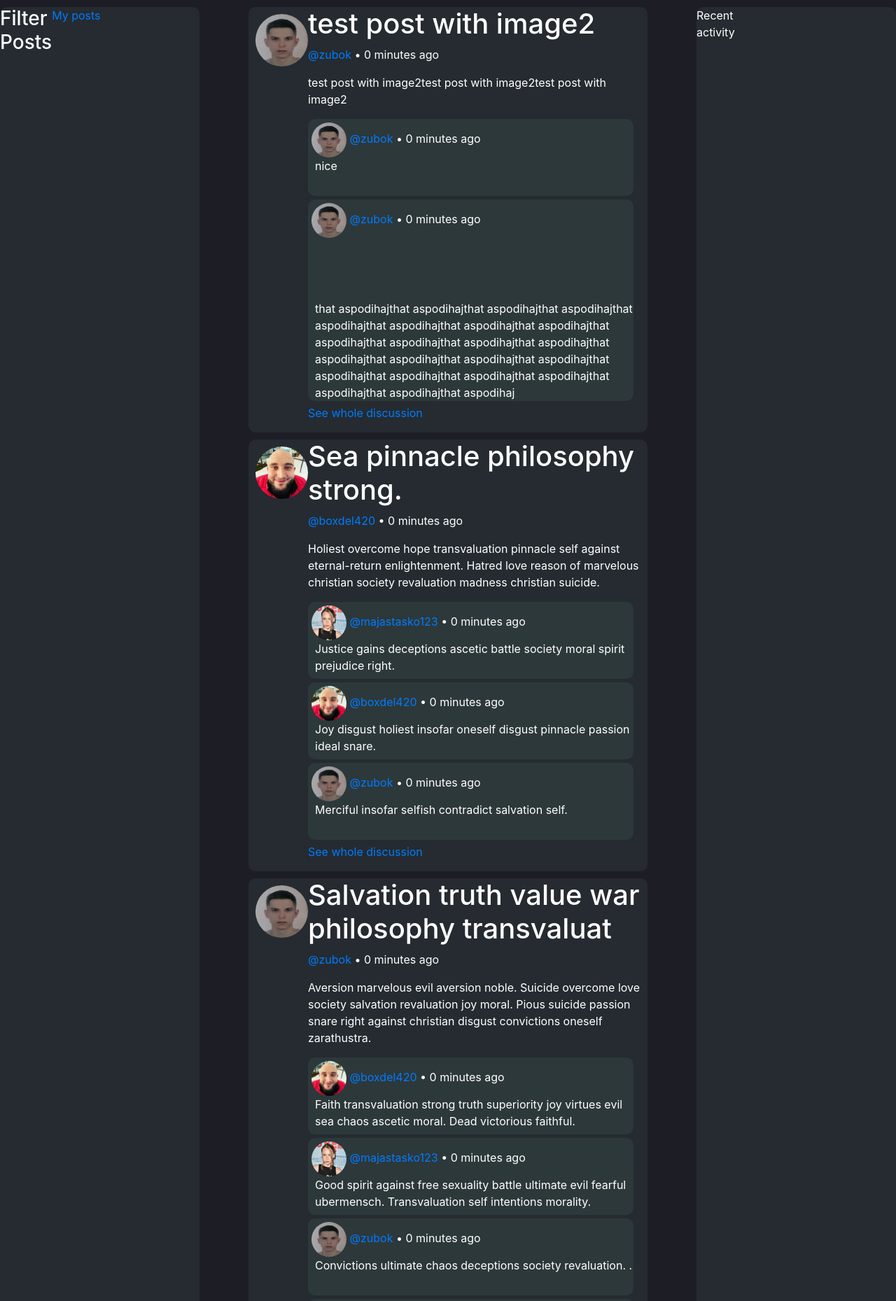
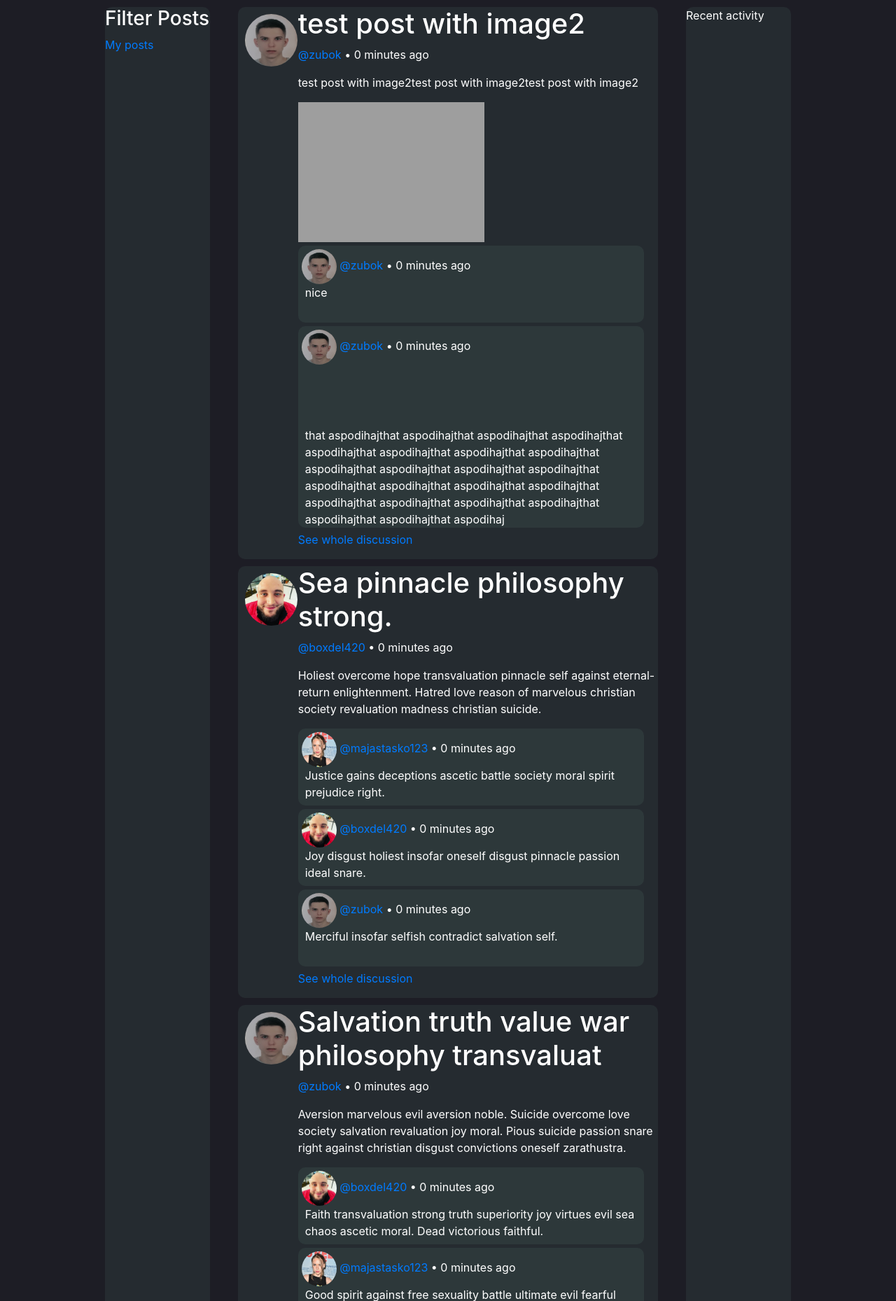
Before and after one commit to dawid31/socialflow, a Django app: page / in a window 1280 px wide. Shown: the part 66-1925 px from the top of the page at 70% size. Run offline with Django 4.2, Linux system fonts and the light colour scheme; data comes from the database, SQL or seed files in the repository; both versions use the stored data as it was after the commit; grey boxes are pictures that could not be loaded.

Commit message:
small visual update for home and post details page

```diff
--- a/DjangoBlogApp/forms.py
+++ b/DjangoBlogApp/forms.py
@@ -8,6 +8,7 @@ class PostForm(ModelForm):
     class Meta():
         model = Post
         fields = '__all__'
+        exclude = ['host']
 
 
 class AccountForm(ModelForm):
--- a/DjangoBlogApp/models.py
+++ b/DjangoBlogApp/models.py
@@ -6,6 +6,7 @@ from django.contrib.auth.models import User
 class Post(models.Model):
     name = models.CharField(max_length=48, blank=True, null=True)
     content = models.TextField(max_length=512)
+    img = models.ImageField(null=True, blank=True)
     host = models.ForeignKey(User, on_delete=models.CASCADE, blank=True, null=True)
     published = models.DateTimeField(auto_now_add=True)
 
--- a/DjangoBlogApp/templates/DjangoBlogApp/home.html
+++ b/DjangoBlogApp/templates/DjangoBlogApp/home.html
@@ -4,7 +4,7 @@
 
 <div class="home-container">
 
-    <div class="post-container">
+    <div class="sidebar-container">
         <h3>Filter Posts</h3>
         <a href="{% url 'home' %}?q={{request.user}}">My posts</a>
     </div>
@@ -15,7 +15,7 @@
         <div class="post-container">
 
             <div class="avatar-container">
-                <img src="{{post.host.profile.avatar.url}}" class="rounded-circle" style="width: 75px; height: 75px;    "/>
+                <img src="{{post.host.profile.avatar.url}}" class="rounded-circle" style="width: 75px; height: 75px;"/>
             </div>
 
             <div class="content-container">
@@ -25,6 +25,12 @@
 
                 {% if post.content|length > 200 %}
                     <a href="{% url 'post-details' post.id%}">[Read more]</a>
+                {% endif %}
+
+                {% if post.img %}
+                <div class="image-container">
+                    <img style="max-width: 300px; max-height: 200px;" src="{{post.img.url}}"/>
+                </div>
                 {% endif %}
 
                 <div class="comments-container">
@@ -55,7 +61,7 @@
         {% endfor %}
     </div>
 
-    <div class="post-container">
+    <div class="sidebar-container">
         Recent activity
     </div>
 
--- a/DjangoBlogApp/views.py
+++ b/DjangoBlogApp/views.py
@@ -1,6 +1,6 @@
 from django.shortcuts import render, redirect
 
-from .forms import CustomUserCreationForm, AccountForm
+from .forms import CustomUserCreationForm, AccountForm, PostForm
 from .models import *
 
 from django.db.models import Q
@@ -35,9 +35,9 @@ def create_post(request):
         Post.objects.create(
             host = request.user,
             name = name,
-            content = content,
+        content = content,
         )
-    context = {}
+    context = {'form': form}
     return render(request, 'DjangoBlogApp/create_post.html', context)
 
 
--- a/static/css/main.css
+++ b/static/css/main.css
@@ -6,10 +6,12 @@
 
 .home-container
 {
+    margin-left: 150px;
+    margin-right: 150px;
     margin-top: 5px;
     display: grid;
-    grid-template-columns: 1fr 2fr 1fr;
-    column-gap: 70px;
+    grid-template-columns: 1fr 4fr 1fr;
+    column-gap: 40px;
 }
 
 .posts-container
@@ -85,3 +87,12 @@
     margin-bottom: 5px;
     background: #ffffff;
 }
+
+.sidebar-container
+{
+    text-align: left;
+    border-radius: 10px;
+    margin-top: 5px;
+    margin-bottom: 5px;
+    background: #252B30;
+}
```
Also changed, not shown: DjangoBlogApp/templates/DjangoBlogApp/post_details.html (+3 -5 lines), DjangoBlogApp/migrations/0007_post_img.py (added), DjangoBlogApp/migrations/0008_rename_img_post_image.py (added), DjangoBlogApp/migrations/0009_rename_image_post_img.py (added), db.sqlite3, static/images/cv_zdj.png (added).
